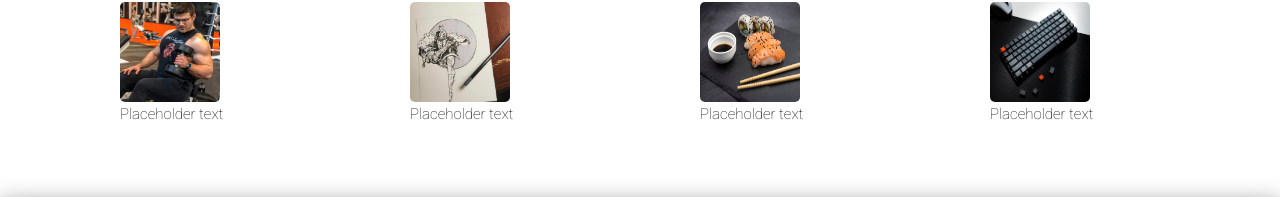
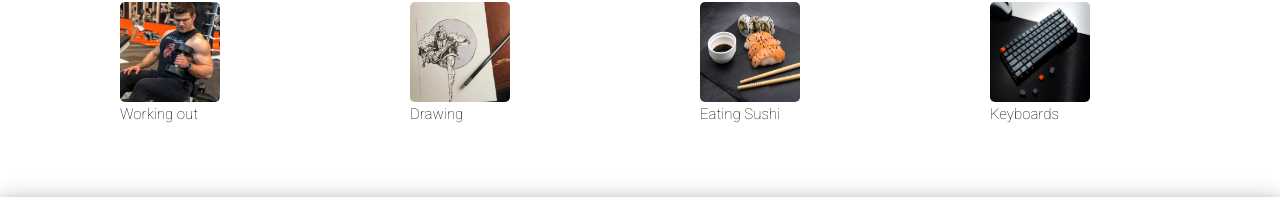
Before and after one commit to JMNagy/landing-page, a plain HTML site: page index.html in a window 1280 px wide. Shown: the part 506-703 px from the top of the page. Drawn offline with Linux system fonts and the light colour scheme.

Commit message:
Some final touches - will revisit again.

```diff
--- a/index.html
+++ b/index.html
@@ -50,7 +50,7 @@
               class="s2boximg"
             />
           </div>
-          <h5 class="b1info">Placeholder text</h5>
+          <h5 class="b1info">Working out</h5>
         </div>
         <div class="box">
           <div class="b1container">
@@ -60,7 +60,7 @@
               class="s2boximg"
             />
           </div>
-          <h5 class="b1info">Placeholder text</h5>
+          <h5 class="b1info">Drawing</h5>
         </div>
         <div class="box">
           <div class="b1container">
@@ -70,7 +70,7 @@
               class="s2boximg"
             />
           </div>
-          <h5 class="b1info">Placeholder text</h5>
+          <h5 class="b1info">Eating Sushi</h5>
         </div>
         <div class="box">
           <div class="b1container">
@@ -80,7 +80,7 @@
               class="s2boximg"
             />
           </div>
-          <h5 class="b1info">Placeholder text</h5>
+          <h5 class="b1info">Keyboards</h5>
         </div>
       </div>
     </div>
```
